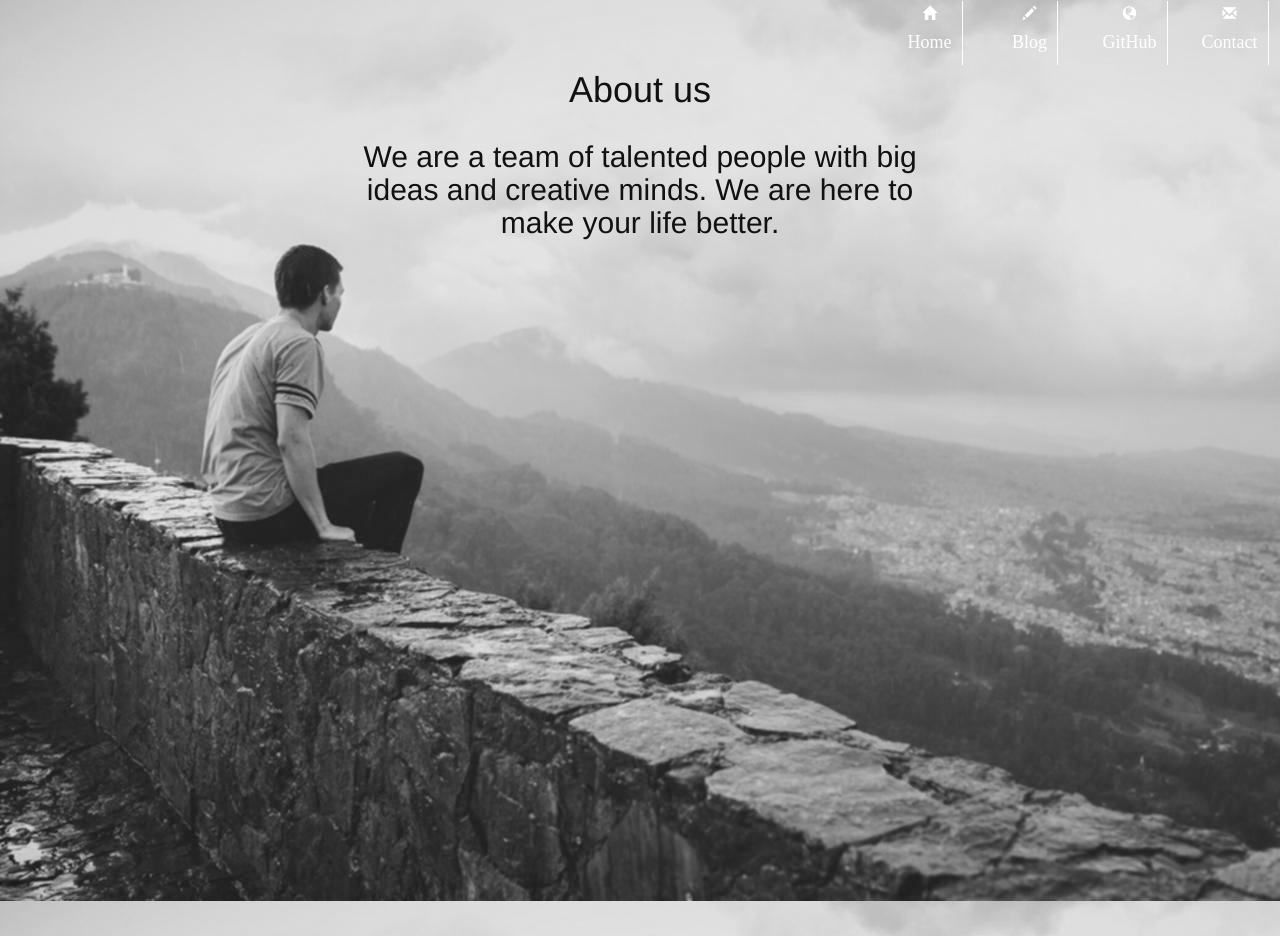
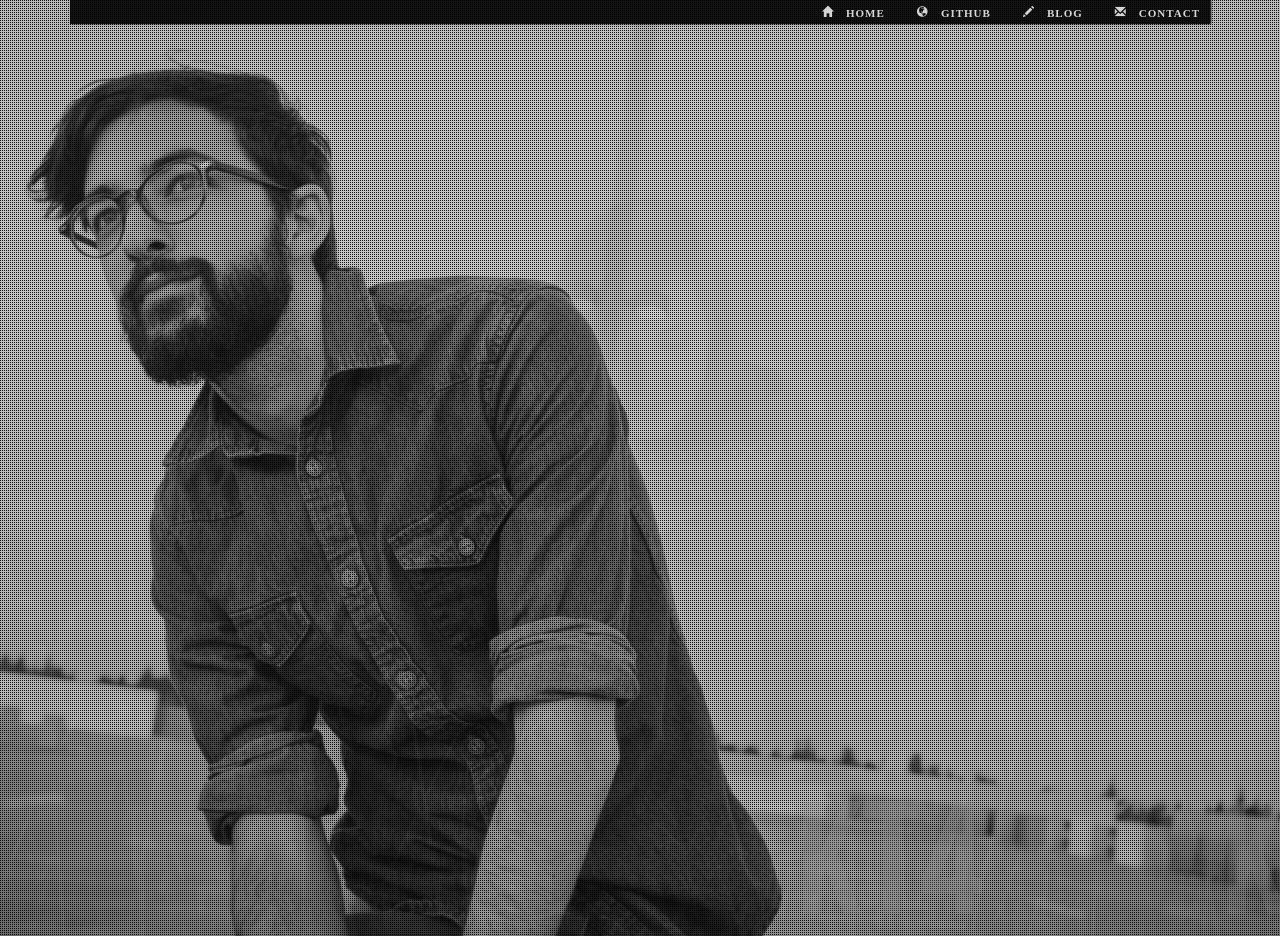
Before and after one commit to thanhkhue/KT4, a Django app: page /index in a window 1280 px wide. Run offline with Django 3.2, Linux system fonts and the light colour scheme; some libraries are stand-ins or nearby versions.

Commit message:
a little fix

```diff
--- a/blog/templates/blog/blog.html
+++ b/blog/templates/blog/blog.html
@@ -52,7 +52,7 @@
 <div class="menu">
 
 <ul>
-    <li><a href="#"class="glyphicon glyphicon-envelope"><h4>Contact</h4></a></li>
+    <li><a href="contact.html"class="glyphicon glyphicon-envelope"><h4>Contact</h4></a></li>
     <li><a href="https://github.com/thanhkhue/KT4" class="glyphicon glyphicon-globe"><h4>GitHub</h4></a></li>
     <li><a href="index.html" class="glyphicon glyphicon-home"><h4>Home</h4></a></li>
 </ul>
--- a/blog/templates/blog/contact.html
+++ b/blog/templates/blog/contact.html
@@ -19,7 +19,7 @@
     <li><a href="contact.html"class="glyphicon glyphicon-envelope"><h4>Contact</h4></a></li>
     <li><a href="https://github.com/thanhkhue/KT4" class="glyphicon glyphicon-globe"><h4>GitHub</h4></a></li>
     <li><a href="blog.html" class = "glyphicon glyphicon-pencil"><h4>Blog</h4></a></li>
-    <li><a href="#" class="glyphicon glyphicon-home"><h4>Home</h4></a></li>
+    <li><a href="index.html" class="glyphicon glyphicon-home"><h4>Home</h4></a></li>
 
 </ul>
 <div class="main_block">
--- a/blog/templates/blog/demo2.html
+++ b/blog/templates/blog/demo2.html
@@ -27,6 +27,10 @@
 
         <ul class="cb-slideshow">
             <li><span>Image 01</span><div><h3>Kt4</h3></div></li>
+            <li><span>Image 02</span><div><h3>Kt4</h3></div></li>
+            <li><span>Image 03</span><div><h3>Kt4</h3></div></li>
+            <li><span>Image 04</span><div><h3>Kt4</h3></div></li>
+            <li><span>Image 05</span><div><h3>Kt4</h3></div></li>
             <li><span>Image 06</span><div><h3>Kt4</h3></div></li>
         </ul>
         <div class="container">
--- a/blog/templates/blog/index.html
+++ b/blog/templates/blog/index.html
@@ -1,38 +1,59 @@
 {% load staticfiles %}
+
 <!DOCTYPE html>
-<html>
+<!--[if lt IE 7 ]> <html class="ie ie6 no-js" lang="en"> <![endif]-->
+<!--[if IE 7 ]>    <html class="ie ie7 no-js" lang="en"> <![endif]-->
+<!--[if IE 8 ]>    <html class="ie ie8 no-js" lang="en"> <![endif]-->
+<!--[if IE 9 ]>    <html class="ie ie9 no-js" lang="en"> <![endif]-->
+<!--[if gt IE 9]><!--><html class="no-js" lang="en"><!--<![endif]-->
     <head>
-<meta charset="utf-8">
-<meta name="viewport" content="width=device-width, initial-scale=1">
+        <meta charset="UTF-8" />
+        <meta http-equiv="X-UA-Compatible" content="IE=edge,chrome=1">
+        <title>KT4</title>
+        <meta name="viewport" content="width=device-width, initial-scale=1.0">
         <link rel="stylesheet" href="http://maxcdn.bootstrapcdn.com/bootstrap/3.3.5/css/bootstrap.min.css">
          <script src="https://ajax.googleapis.com/ajax/libs/jquery/1.11.3/jquery.min.js"></script>
         <script src="http://maxcdn.bootstrapcdn.com/bootstrap/3.3.5/js/bootstrap.min.js"></script>
-<link rel="stylesheet" type="text/css" href="{% static 'blog/style.css' %}" />
-<script src="https://ajax.googleapis.com/ajax/libs/jquery/1.11.3/jquery.min.js"></script>
+        <meta name="description" content="Fullscreen Background Image Slideshow with CSS3 - A Css-only fullscreen background image slideshow" />
+        <meta name="keywords" content="css3, css-only, fullscreen, background, slideshow, images, content" />
+        <meta name="author" content="Codrops" />
+        <link rel="shortcut icon" href="../favicon.ico">
+        <link rel="stylesheet" type="text/css" href="{% static 'blog/demo.css' %}" />
+        <link rel="stylesheet" type="text/css" href="{% static 'blog/style2.css' %}" />
+        <script src="static/blog/modern.js"></script>
+
     </head>
-<script src="static/blog/index.js"></script>
-<header>
-    <title>KT4</title>
-</header>
-<body>
-<ul>
-    <li><a href="contact.html"class="glyphicon glyphicon-envelope"><h4>Contact</h4></a></li>
-    <li><a href="https://github.com/thanhkhue/KT4" class="glyphicon glyphicon-globe"><h4>GitHub</h4></a></li>
-    <li><a href="blog.html" class = "glyphicon glyphicon-pencil"><h4>Blog</h4></a></li>
-    <li><a href="#" class="glyphicon glyphicon-home"><h4>Home</h4></a></li>
+    <body id="page">
 
+        <ul class="cb-slideshow">
+            <li><span>Image 01</span><div><h3>Kt4</h3></div></li>
+            <li><span>Image 02</span><div><h3>Kt4</h3></div></li>
+            <li><span>Image 03</span><div><h3>Kt4</h3></div></li>
+            <li><span>Image 04</span><div><h3>Kt4</h3></div></li>
+            <li><span>Image 05</span><div><h3>Kt4</h3></div></li>
+            <li><span>Image 06</span><div><h3>Kt4</h3></div></li>
         </ul>
-<div class="main_block">
-    <header>
-        <h1>About us</h1>
-    </header>
         <div class="container">
-        <div class="row">
-            <div class="main_block_text col-md-6 col-md-push-3 col-sm-10 col-sm-push-1">
-                <h2 class="color:#white">We are a team of talented people with big ideas and creative minds. We are here to make your life better.</h2>
-            </div>
-        </div>
-    </div>
+            <!-- Codrops top bar -->
+            <div class="codrops-top">
+
+                <span class="right">
+                    <a href="#" class="glyphicon glyphicon-home" target="_blank">
+                    <strong>Home</strong>
+                    </a>
+                    <a href="https://github.com/thanhkhue/KT4" class="glyphicon glyphicon-globe" target="_blank">
+                    <strong>GitHub</strong>
+                    </a>
+                    <a href="blog.html" class = "glyphicon glyphicon-pencil" target="_blank">
+                    <strong>Blog</strong>
+                    </a>
+                    <a href="contact.html"class="glyphicon glyphicon-envelope">
+                        <strong>Contact</strong>
+                    </a>
+                </span>
+                <div class="clr"></div>
+            </div><!--/ Codrops top bar -->
+
         </div>
     </body>
 </html>
```
Lines whose indentation alone changed are shown as unchanged.
